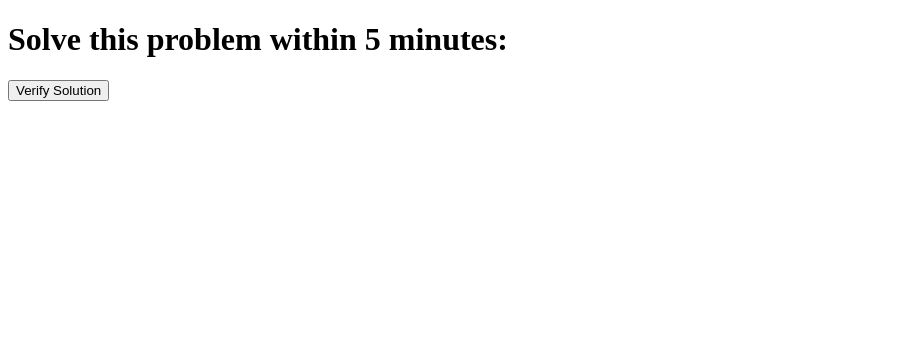
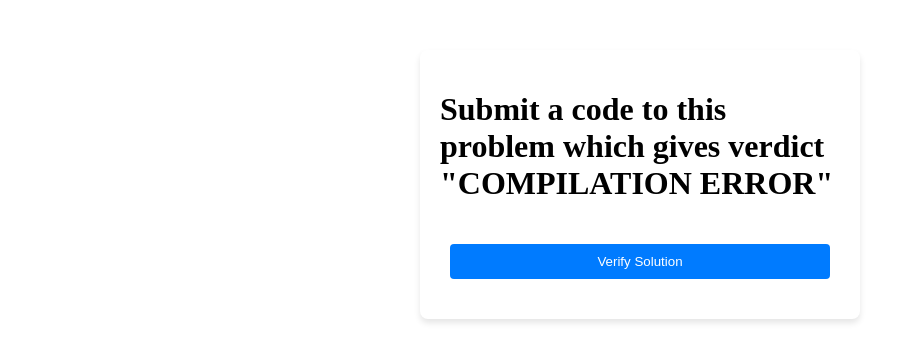
Before and after one commit to Hemant2A2/BattleForces, a React (Vite) app in the folder frontend/: page /verify-handle in a window 1280 px wide. Shown: the top 362 px of the page, without its empty margins (0-915 px from the left). Built offline with nearby package versions, Linux system fonts and the light colour scheme; no server answers.

Commit message:
added styles

```diff
--- a/frontend/src/pages/CreatePassword.jsx
+++ b/frontend/src/pages/CreatePassword.jsx
@@ -2,6 +2,7 @@
 import { useState } from 'react';
 import { useNavigate } from 'react-router-dom';
 import api from '../api';
+import '../styles/CreatePassword.css';
 
 const CreatePassword = () => {
   const [password, setPassword] = useState('');
@@ -19,7 +20,7 @@ const CreatePassword = () => {
         alert(res.data.message);
         navigate('/login');
     } catch (error) {
-        console.error('Error during password creation', error);  // Log the error
+        console.error('Error during password creation', error);
         if (error.response) {
             alert(error.response.data.error || 'something went wrong while creating password');
         } else {
@@ -30,16 +31,17 @@ const CreatePassword = () => {
   };
 
   return (
-    <div>
+    <form onSubmit={submitPassword} className='password-container'>
       <h1>Create a Password</h1>
       <input
+        className='password-input'
         type="password"
         placeholder="Enter your password"
         value={password}
         onChange={(e) => setPassword(e.target.value)}
       />
-      <button onClick={submitPassword}>Submit</button>
-    </div>
+      <button className='password-button'>Register</button>
+    </form>
   );
 };
 
--- a/frontend/src/pages/SubmitHandle.jsx
+++ b/frontend/src/pages/SubmitHandle.jsx
@@ -1,6 +1,7 @@
 import { useState } from "react";
 import api from "../api";
 import { useNavigate } from "react-router-dom";
+import "../styles/SubmitHandle.css";
 
 const SubmitHandle = () => {
 
@@ -19,7 +20,7 @@ const SubmitHandle = () => {
             }
         }
         catch (error) {
-            console.error('Error during submitting', error);  // Log the error
+            console.error('Error during submitting', error);
             if (error.response) {
                 alert(error.response.data.error || 'something went wrong(in if)');
             } else {
@@ -30,16 +31,17 @@ const SubmitHandle = () => {
     };
 
   return (
-    <div>
-    <h1>Submit Your Codeforces Handle</h1>
+    <form onSubmit={submitHandle} className="submit-handle-container">
+    <h1>Enter Your Codeforces Handle</h1>
     <input
+      className="submit-handle-input"
       type="text"
       placeholder="Codeforces Handle"
       value={handle}
       onChange={(e) => setHandle(e.target.value)}
     />
-    <button onClick={submitHandle}>Submit</button>
-    </div>
+    <button className="submit-handle-button">Submit</button>
+    </form>
   )
 }
 
--- a/frontend/src/pages/VerifyHandle.jsx
+++ b/frontend/src/pages/VerifyHandle.jsx
@@ -2,6 +2,7 @@
 import { useState, useEffect } from 'react';
 import api from '../api';
 import { useNavigate } from 'react-router-dom';
+import '../styles/VerifyHandle.css';
 
 const ProblemPage = () => {
   const [problem, setProblem] = useState(null);
@@ -36,7 +37,7 @@ const ProblemPage = () => {
         }
     } catch (error) {
         sessionStorage.setItem('verified', false);
-        console.error('Error during solution verification:', error);  // Log the error
+        console.error('Error during solution verification:', error);
         if (error.response) {
             alert(error.response.data.error || 'something went wrong(in if)');
         } else {
@@ -47,11 +48,11 @@ const ProblemPage = () => {
   };
 
   return (
-    <div>
-      <h1>Solve this problem within 5 minutes:</h1>
-      {problem && <a href={problem.problem_url} target="_blank">Solve Problem</a>}
-      <button onClick={verifySolution}>Verify Solution</button>
-    </div>
+    <form onClick={verifySolution} className='verify-container'>
+      <h1>Submit a code to this problem which gives verdict "COMPILATION ERROR"</h1>
+      {problem && <a href={problem.problem_url} target="_blank">Problem</a>}
+      <button className='verify-button'>Verify Solution</button>
+    </form>
   );
 };
 
--- /dev/null
+++ b/frontend/src/styles/CreatePassword.css
@@ -0,0 +1,36 @@
+.password-container {
+    display: flex;
+    flex-direction: column;
+    align-items: center;
+    justify-content: center;
+    margin: 50px auto;
+    padding: 20px;
+    border-radius: 8px;
+    box-shadow: 0 4px 6px rgba(0, 0, 0, 0.1);
+    max-width: 400px;
+  }
+
+  .password-input {
+    width: 90%;
+    padding: 10px;
+    margin: 10px 0;
+    border: 1px solid #ccc;
+    border-radius: 4px;
+    box-sizing: border-box;
+  }
+
+  .password-button {
+    width: 95%;
+    padding: 10px;
+    margin: 20px 0;
+    background-color: #007bff;
+    color: white;
+    border: none;
+    border-radius: 4px;
+    cursor: pointer;
+    transition: background-color 0.2s ease-in-out;
+  }
+
+  .password-button:hover {
+    background-color: #0056b3;
+  }
--- /dev/null
+++ b/frontend/src/styles/SubmitHandle.css
@@ -0,0 +1,36 @@
+.submit-handle-container {
+    display: flex;
+    flex-direction: column;
+    align-items: center;
+    justify-content: center;
+    margin: 50px auto;
+    padding: 20px;
+    border-radius: 8px;
+    box-shadow: 0 4px 6px rgba(0, 0, 0, 0.1);
+    max-width: 400px;
+  }
+
+  .submit-handle-input {
+    width: 90%;
+    padding: 10px;
+    margin: 10px 0;
+    border: 1px solid #ccc;
+    border-radius: 4px;
+    box-sizing: border-box;
+  }
+
+  .submit-handle-button {
+    width: 95%;
+    padding: 10px;
+    margin: 20px 0;
+    background-color: #007bff;
+    color: white;
+    border: none;
+    border-radius: 4px;
+    cursor: pointer;
+    transition: background-color 0.2s ease-in-out;
+  }
+
+  .submit-handle-button:hover {
+    background-color: #0056b3;
+  }
--- /dev/null
+++ b/frontend/src/styles/VerifyHandle.css
@@ -0,0 +1,27 @@
+.verify-container {
+    display: flex;
+    flex-direction: column;
+    align-items: center;
+    justify-content: center;
+    margin: 50px auto;
+    padding: 20px;
+    border-radius: 8px;
+    box-shadow: 0 4px 6px rgba(0, 0, 0, 0.1);
+    max-width: 400px;
+  }
+
+  .verify-button {
+    width: 95%;
+    padding: 10px;
+    margin: 20px 0;
+    background-color: #007bff;
+    color: white;
+    border: none;
+    border-radius: 4px;
+    cursor: pointer;
+    transition: background-color 0.2s ease-in-out;
+  }
+
+  .verify-button:hover {
+    background-color: #0056b3;
+  }
```
